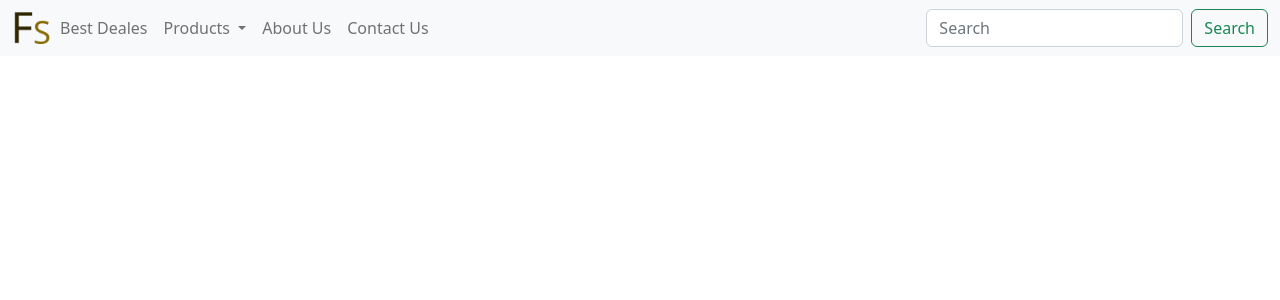
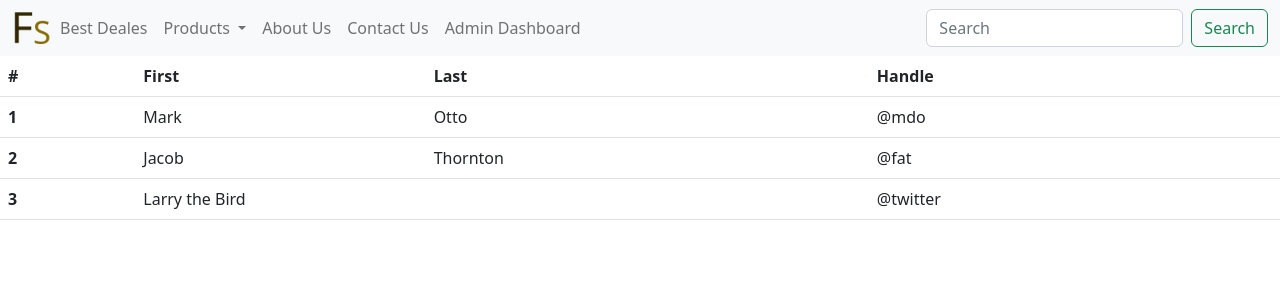
Before and after one commit to Avshalom-Ts/FurnitureStore, an Angular app in the folder FurnitureStoreFE/: page /admin-dashboard in a window 1280 px wide. Before the commit this address led to /. Shown: the top 300 px of the page. Built offline with nearby package versions, Linux system fonts and the light colour scheme.

Commit message:
Private routing with lazy loadint to admin-dashboard

```diff
--- a/FurnitureStoreFE/src/app/app-routing.module.ts
+++ b/FurnitureStoreFE/src/app/app-routing.module.ts
@@ -1,10 +1,16 @@
 import { NgModule } from '@angular/core';
 import { RouterModule, Routes } from '@angular/router';
 
-const routes: Routes = [];
+const routes: Routes = [
+  {
+    path: '',
+    loadChildren: () =>
+      import('./private/private.module').then((m) => m.PrivateModule),
+  },
+];
 
 @NgModule({
   imports: [RouterModule.forRoot(routes)],
-  exports: [RouterModule]
+  exports: [RouterModule],
 })
-export class AppRoutingModule { }
+export class AppRoutingModule {}
--- a/FurnitureStoreFE/src/app/app.module.ts
+++ b/FurnitureStoreFE/src/app/app.module.ts
@@ -5,6 +5,7 @@ import { AppRoutingModule } from './app-routing.module';
 import { AppComponent } from './app.component';
 import { TooltipModule } from 'ngx-bootstrap/tooltip';
 import { SharedModule } from './shared/shared.module';
+import { PrivateModule } from './private/private.module';
 
 @NgModule({
   declarations: [AppComponent],
@@ -12,6 +13,7 @@ import { SharedModule } from './shared/shared.module';
     BrowserModule,
     AppRoutingModule,
     SharedModule,
+    PrivateModule,
     TooltipModule.forRoot(),
   ],
   providers: [],
--- /dev/null
+++ b/FurnitureStoreFE/src/app/private/admin/admin-dashboard/admin-dashboard.component.html
@@ -0,0 +1,29 @@
+<table class="table">
+  <thead>
+    <tr>
+      <th scope="col">#</th>
+      <th scope="col">First</th>
+      <th scope="col">Last</th>
+      <th scope="col">Handle</th>
+    </tr>
+  </thead>
+  <tbody>
+    <tr>
+      <th scope="row">1</th>
+      <td>Mark</td>
+      <td>Otto</td>
+      <td>@mdo</td>
+    </tr>
+    <tr>
+      <th scope="row">2</th>
+      <td>Jacob</td>
+      <td>Thornton</td>
+      <td>@fat</td>
+    </tr>
+    <tr>
+      <th scope="row">3</th>
+      <td colspan="2">Larry the Bird</td>
+      <td>@twitter</td>
+    </tr>
+  </tbody>
+</table>
--- a/FurnitureStoreFE/src/app/shared/navbar/navbar.component.html
+++ b/FurnitureStoreFE/src/app/shared/navbar/navbar.component.html
@@ -7,7 +7,9 @@
     <div class="collapse navbar-collapse" id="navbarSupportedContent">
       <ul class="navbar-nav me-auto mb-2 mb-lg-0">
         <li class="nav-item">
-          <img class="logo" src="assets/logo.png" alt="logo">
+          <a routerLink="">
+            <img class="logo" src="assets/logo.png" alt="logo">
+          </a>
         </li>
         <li class="nav-item">
           <a class="nav-link">Best Deales</a>
@@ -32,6 +34,9 @@
         <li class="nav-item">
           <a class="nav-link">Contact Us</a>
         </li>
+        <li class="nav-item">
+          <a routerLink="admin-dashboard" class="nav-link">Admin Dashboard</a>
+        </li>
       </ul>
       <form class="d-flex" role="search">
         <input class="form-control me-2" type="search" placeholder="Search" aria-label="Search">
--- a/FurnitureStoreFE/src/app/shared/shared.module.ts
+++ b/FurnitureStoreFE/src/app/shared/shared.module.ts
@@ -1,10 +1,12 @@
 import { NgModule } from '@angular/core';
 import { CommonModule } from '@angular/common';
 import { NavbarComponent } from './navbar/navbar.component';
+import { PrivateModule } from '../private/private.module';
+import { PrivateRoutingModule } from '../private/private-routing.module';
 
 @NgModule({
   declarations: [NavbarComponent],
-  imports: [CommonModule],
+  imports: [CommonModule, PrivateModule, PrivateRoutingModule],
   exports: [NavbarComponent],
 })
 export class SharedModule {}
```
Also changed, not shown: FurnitureStoreFE/src/app/private/admin/admin-dashboard/admin-dashboard.component.ts (added, +10 -0 lines), FurnitureStoreFE/src/app/private/admin/admin.module.ts (added, +10 -0 lines), FurnitureStoreFE/src/app/private/private-routing.module.ts (added, +16 -0 lines), FurnitureStoreFE/src/app/private/private.module.ts (+5 -6 lines), FurnitureStoreFE/src/app/private/admin/admin-dashboard/admin-dashboard.component.scss (added), 1 other file (tests, documents, lock files or other folders).
